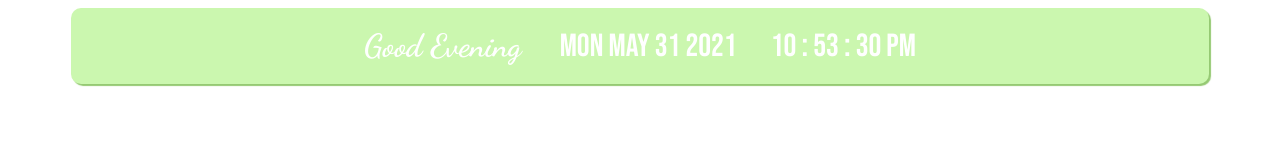
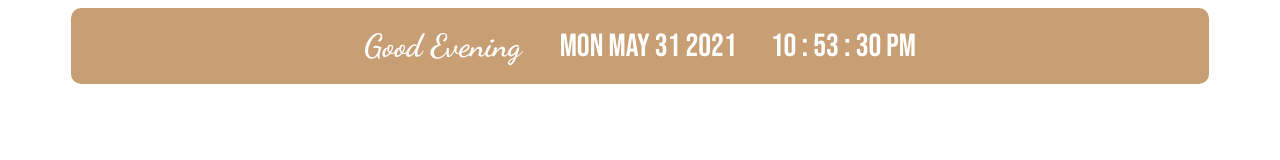
Before and after one commit to stsimpson99/notion, a plain HTML site: page greeting.html in a window 1280 px wide. Drawn offline with Linux system fonts and the light colour scheme.

Commit message:
Update greeting.html

```diff
--- a/greeting.html
+++ b/greeting.html
@@ -40,11 +40,11 @@ h1 {
 .card {
     padding: 10px 25px 10px 25px;
     border-radius: 10px;
-    background: #CBF7AF;
+    background: #C89E74;
     width: 85vw;
     color: #fff;
     display: inline-block;
-    box-shadow: 2px 2px 1px 0px #95C973;
+    box-shadow: 2px 2px 1px 0px ##9C7C5D;
 }
 
 .card:hover {
```
